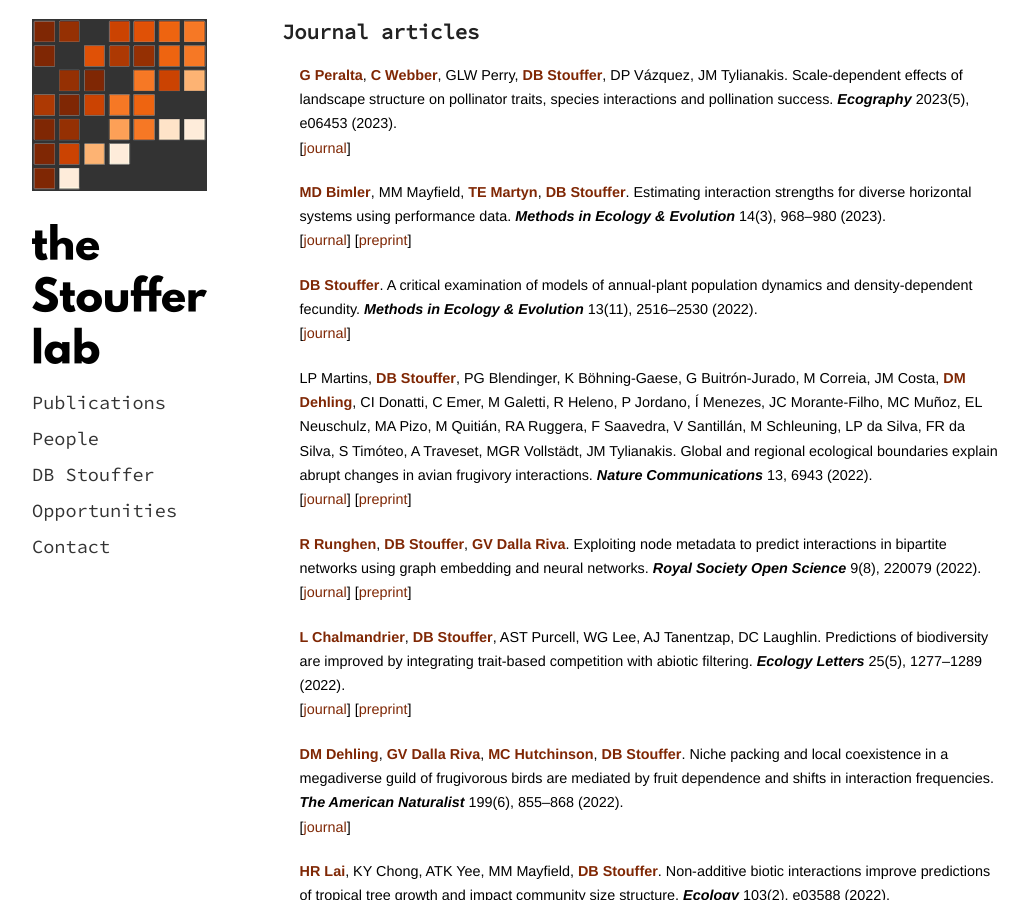
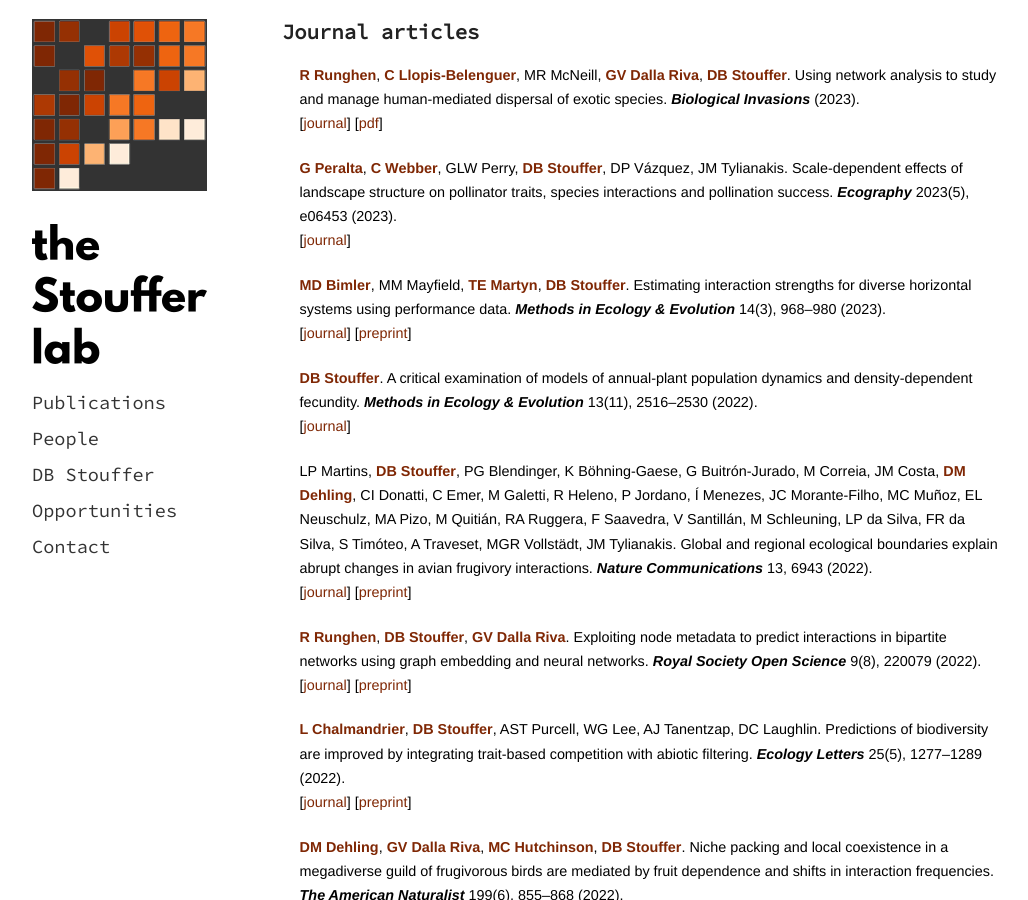
Before and after one commit to stoufferlab/stoufferlab.github.io, a Jekyll site: the page built from publications/index.html, in a window 1280 px wide and 900 px high. Shown: the whole window, without its empty margins (123-1151 px from the left). Built offline with Jekyll 4.4.1, drawn with Linux system fonts in a browser that asks for light colours; nearby versions of some CDN libraries; library files that are not in the unit come from our copies; a script that is not in the unit is left out.

Commit message:
adding Runghen et al published at Biol Invasions

```diff
--- a/publications/papers.html
+++ b/publications/papers.html
@@ -1,4 +1,25 @@
 <!-- journal articles -->
+
+<div id="publication">
+<li>
+<p>
+<b style="color: rgb(127,39,4);">R Runghen</b>,
+<b style="color: rgb(127,39,4);">C Llopis-Belenguer</b>,
+MR McNeill,
+<b style="color: rgb(127,39,4);">GV Dalla Riva</b>,
+<b style="color: rgb(127,39,4);">DB Stouffer</b>.
+Using network analysis to study and manage human-mediated dispersal of exotic species.
+<b><i>Biological Invasions</i></b>
+(2023).
+<br>
+[<a href="http://dx.doi.org/110.1007/s10530-023-03122-">journal</a>]
+[<a href="hhttps://link.springer.com/content/pdf/10.1007/s10530-023-03122-3.pdf">pdf</a>]
+<br>
+<small>
+</small>
+</p>
+</li>
+</div>
 
 <div id="publication">
 <li>
```
